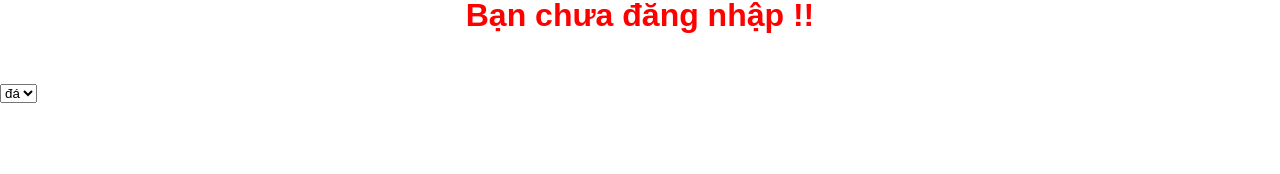
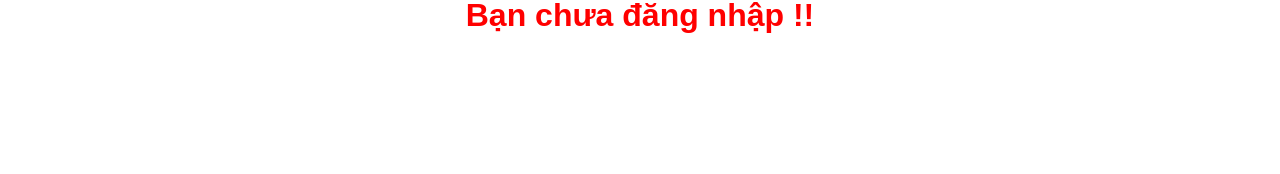
Before and after one commit to NTLong-Dev/Binh_Giu_Nhiet_Hunre, a plain HTML site: page nguoidung.html in a window 1280 px wide. Shown: the part 247-421 px from the top of the page. Drawn offline with Linux system fonts and the light colour scheme.

Commit message:
Update nguoidung.html

```diff
--- a/nguoidung.html
+++ b/nguoidung.html
@@ -64,9 +64,6 @@
 	<div class="footer"><script>addFooter();</script></div>
 
 	<i class="fa fa-arrow-up" id="goto-top-page" onclick="gotoTop()"></i>
-	<select name="" id="">
-		<option value="" style="color: pink;">đá</option>
-	</select>
 </body>
 
 </html>
```
